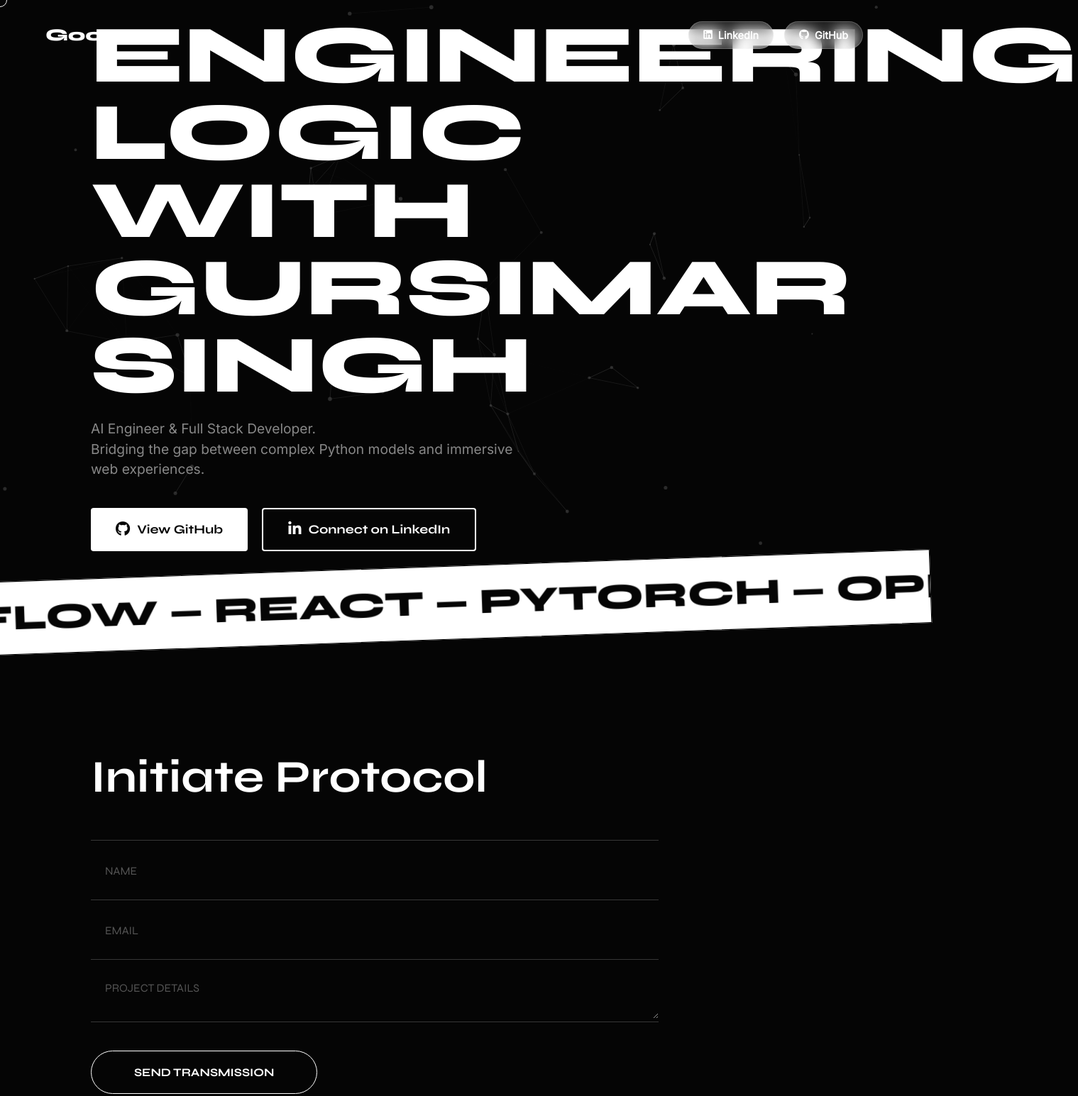
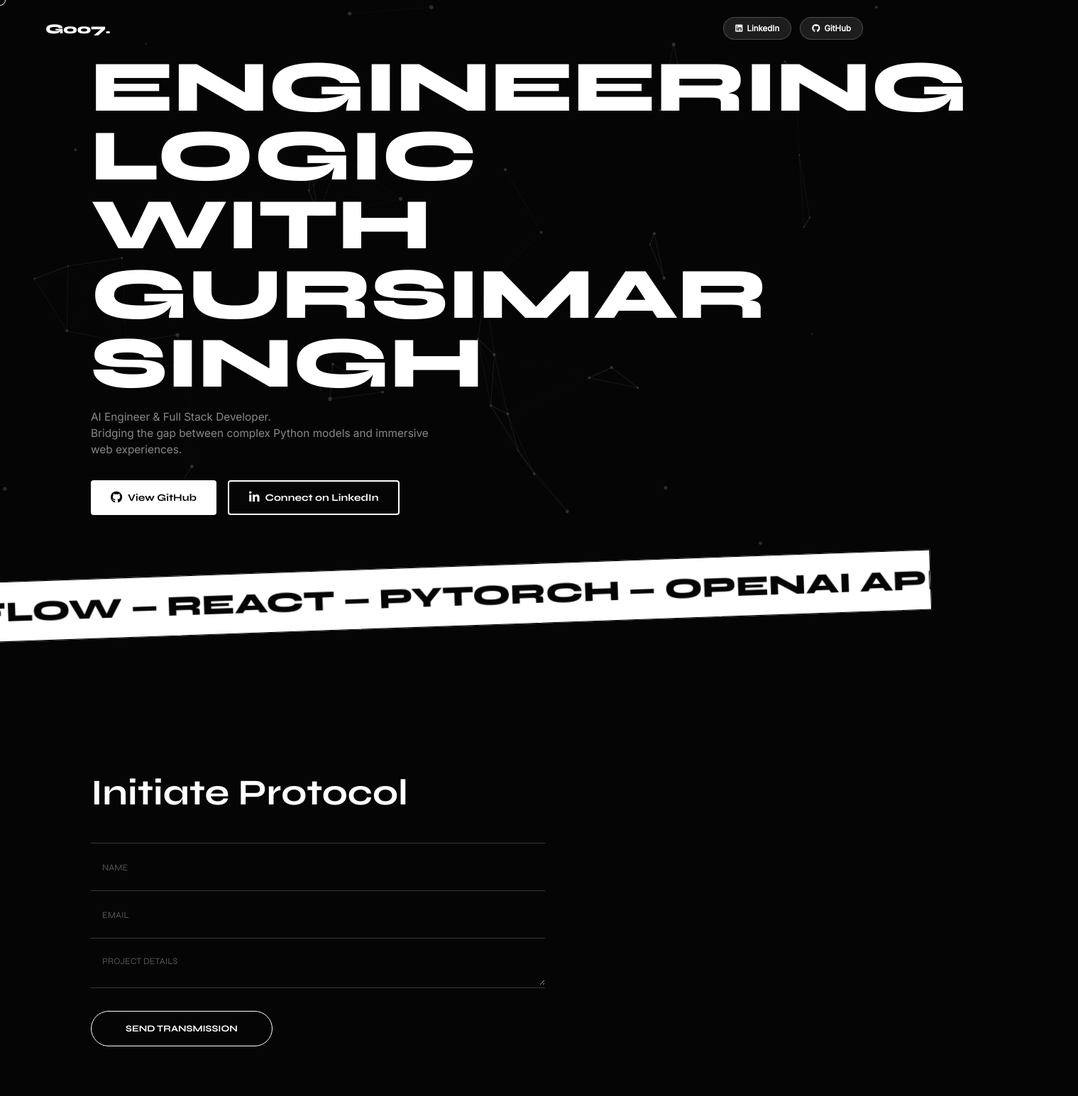
Before and after one commit to Gursimar007/landing-page, a plain HTML site: page index.html in a window 1280 px wide. Shown: the whole page at 71% size, 1519 px wide, since content can reach past the window. Drawn offline with nearby package versions, Linux system fonts and the light colour scheme.

Commit message:
Update index.html
Scaled down various CSS properties for improved layout and design consistency.

```diff
--- a/index.html
+++ b/index.html
@@ -15,7 +15,12 @@
             --white: #ffffff;
             --grey: #888888;
             --accent: #4f46e5;
-            --cursor-size: 20px;
+            --cursor-size: 16px; /* Scaled down from 20px */
+        }
+
+        html {
+            /* This effectively scales all rem values to 80% of standard size */
+            font-size: 12.8px;
         }
 
         * {
@@ -50,8 +55,8 @@
         }
 
         #cursor.hovered {
-            width: 60px;
-            height: 60px;
+            width: 48px; /* Scaled down */
+            height: 48px;
             background-color: var(--white);
             opacity: 0.1;
             border: none;
@@ -73,7 +78,7 @@
             position: fixed;
             top: 0;
             width: 100%;
-            padding: 30px 5%;
+            padding: 24px 5%; /* Scaled down from 30px */
             display: flex;
             justify-content: space-between;
             align-items: center;
@@ -91,22 +96,22 @@
         /* High Visibility Nav Buttons */
         .socials {
             display: flex;
-            gap: 15px;
+            gap: 12px; /* Scaled down */
         }
 
         .nav-btn {
             background: rgba(255, 255, 255, 0.1);
             backdrop-filter: blur(10px);
             border: 1px solid rgba(255, 255, 255, 0.2);
-            padding: 10px 20px;
-            border-radius: 30px;
+            padding: 8px 16px; /* Scaled down */
+            border-radius: 24px;
             color: var(--white);
             text-decoration: none;
             font-size: 0.9rem;
             font-weight: 600;
             display: flex;
             align-items: center;
-            gap: 8px;
+            gap: 6px;
             transition: all 0.3s ease;
         }
 
@@ -114,7 +119,7 @@
             background: var(--white);
             color: var(--bg);
             transform: translateY(-2px);
-            box-shadow: 0 0 15px rgba(255, 255, 255, 0.5);
+            box-shadow: 0 0 12px rgba(255, 255, 255, 0.5);
         }
 
         /* --- Hero Section --- */
@@ -133,13 +138,13 @@
             font-weight: 800;
             line-height: 0.95;
             text-transform: uppercase;
-            margin-bottom: 20px;
+            margin-bottom: 16px; /* Scaled down */
         }
 
         .hero-text span {
             display: block;
             opacity: 0;
-            transform: translateY(100px);
+            transform: translateY(80px); /* Scaled down movement */
         }
 
         /* Glitch Effect */
@@ -187,25 +192,25 @@
         .sub-hero {
             font-size: 1.2rem;
             color: var(--grey);
-            max-width: 600px;
+            max-width: 480px; /* Scaled down width */
             opacity: 0;
-            margin-bottom: 40px;
+            margin-bottom: 32px; /* Scaled down */
             line-height: 1.5;
         }
 
         /* Massive Hero Buttons */
         .hero-cta-container {
             display: flex;
-            gap: 20px;
-            opacity: 0; /* Animated in by GSAP */
-            transform: translateY(20px);
+            gap: 16px; /* Scaled down */
+            opacity: 0;
+            transform: translateY(16px);
             flex-wrap: wrap;
         }
 
         .big-btn {
             background: var(--white);
             color: var(--bg);
-            padding: 18px 35px;
+            padding: 14px 28px; /* Scaled down to 80% */
             font-family: 'Syne', sans-serif;
             font-weight: 700;
             font-size: 1.1rem;
@@ -213,7 +218,7 @@
             border-radius: 4px;
             display: flex;
             align-items: center;
-            gap: 10px;
+            gap: 8px;
             transition: transform 0.3s ease, box-shadow 0.3s ease;
         }
 
@@ -221,7 +226,7 @@
 
         .big-btn:hover {
             transform: scale(1.05);
-            box-shadow: 0 0 20px rgba(255, 255, 255, 0.4);
+            box-shadow: 0 0 16px rgba(255, 255, 255, 0.4);
         }
 
         .big-btn.outline {
@@ -238,7 +243,7 @@
         /* --- Strip --- */
         .strip {
             width: 100%;
-            padding: 20px 0;
+            padding: 16px 0; /* Scaled down */
             background: var(--white);
             color: var(--bg);
             overflow: hidden;
@@ -265,12 +270,12 @@
         .contact-section h2 {
             font-family: 'Syne', sans-serif;
             font-size: clamp(2.5rem, 5vw, 4rem);
-            margin-bottom: 50px;
+            margin-bottom: 40px; /* Scaled down */
         }
 
         .form-box {
             border-top: 1px solid rgba(255,255,255,0.2);
-            max-width: 800px;
+            max-width: 640px; /* Scaled down max-width */
         }
 
         .input-row {
@@ -287,7 +292,7 @@
             width: 100%;
             background: transparent;
             border: none;
-            padding: 30px 20px;
+            padding: 24px 16px; /* Scaled down to 80% */
             color: var(--white);
             font-family: 'Syne', sans-serif;
             font-size: 1.2rem;
@@ -301,12 +306,12 @@
         }
 
         button.submit-btn {
-            margin-top: 40px;
-            padding: 20px 60px;
+            margin-top: 32px; /* Scaled down */
+            padding: 16px 48px; /* Scaled down */
             background: transparent;
             border: 1px solid var(--white);
             color: var(--white);
-            border-radius: 50px;
+            border-radius: 40px;
             font-family: 'Syne', sans-serif;
             font-weight: 700;
             font-size: 1rem;
@@ -320,8 +325,8 @@
         }
 
         @media(max-width: 768px) {
-            nav { padding: 20px; }
-            .nav-btn span { display: none; } /* Hide text on mobile nav, keep icon */
+            nav { padding: 16px; }
+            .nav-btn span { display: none; }
             .hero-cta-container { flex-direction: column; width: 100%; }
             .big-btn { width: 100%; justify-content: center; }
         }
```
